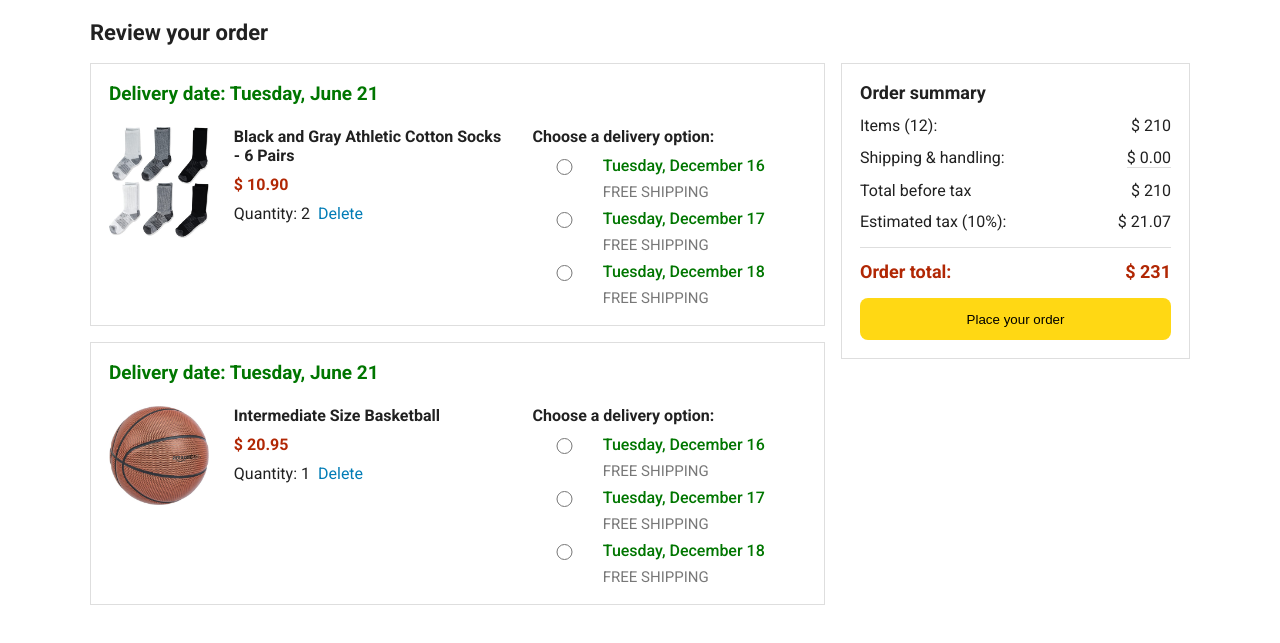
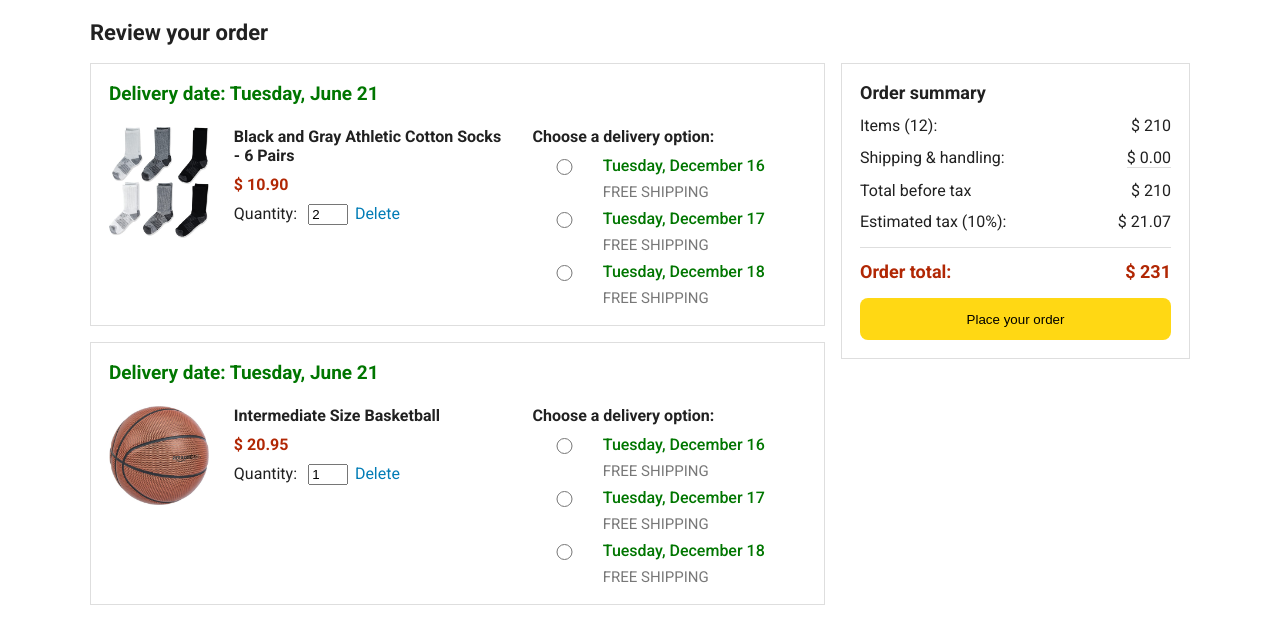
Before and after one commit to DenisaHazakova/Amazon-project, a website with bundled scripts: page checkout.html in a window 1280 px wide. Shown: the part 69-712 px from the top of the page. Built offline with nearby package versions, Linux system fonts and the light colour scheme.

Commit message:
updated quantity elements related (css, input for quantity inserted)

```diff
--- a/scripts/checkout.js
+++ b/scripts/checkout.js
@@ -113,34 +113,16 @@ function renderItemsInCartSummary() {
         quantityContainer.classList.add("quantityContainer");
 
         // create quantity
-        const cartItemQuantity = document.createElement("span");
+        const cartItemQuantityText = document.createElement('p');
+        cartItemQuantityText.innerHTML = 'Quantity:';
+        cartItemQuantityText.classList.add('cartItemQuantityText');
+        const cartItemQuantity = document.createElement("input");
+        cartItemQuantity.type = "number";
+        cartItemQuantity.min = "0";
         cartItemQuantity.classList.add("cartItemQuantity");
-        cartItemQuantity.innerHTML = "Quantity: " + cartItem.quantity;
+        cartItemQuantity.value =  cartItem.quantity;
+        quantityContainer.appendChild(cartItemQuantityText);
         quantityContainer.appendChild(cartItemQuantity);
-
-        // create spans element for buttons update, save and delete
-        // const updateSpan = document.createElement("span");
-        // updateSpan.innerHTML = "Update";
-        // updateSpan.classList.add("update-quantity");
-        // updateSpan.setAttribute("data-product-update-id", productId);
-        // quantityContainer.appendChild(updateSpan);
-
-        // updateSpan.addEventListener('click', ()=> {
-        //     console.log(productId, "z  updateSpanu");
-        //     cartItemContainer.classList.add('is-editing-quantity');
-        // })
-
-        // create input element for entering a new quantity in case of update link is clicked
-        // const quanityInput = document.createElement('input');
-        // quanityInput.classList.add('quantity-input');
-        // quantityContainer.appendChild(quanityInput);
-
-        // span created for save the changes made
-        // const saveSpan = document.createElement("span");
-        // saveSpan.innerHTML = "Save";
-        // saveSpan.classList.add("save-quantity");
-        // saveSpan.setAttribute("data-testid", productId);
-        // quantityContainer.appendChild(saveSpan);
 
         // span created for delete the element
         const deleteSpan = document.createElement("span");
--- a/styles/checkout.css
+++ b/styles/checkout.css
@@ -117,9 +117,26 @@ body {
   font-weight: 700;
 }
 
+.quantityContainer {
+  display: grid;
+  grid-template-columns: repeat(3, minmax(min-content, max-content));
+  grid-template-rows: 1fr;
+}
+
 .cartItemQuantity {
-  grid-row: 3/4;
+  grid-row: 1/1;
   margin-right: 0.5em;
+  width: 2rem;
+}
+
+.cartItemQuantityText {
+  margin: 0;
+  grid-row: 1/1;
+  margin-right: 0.7rem;
+}
+
+.delete-quantity {
+  grid-row: 1/1;
 }
 
 /* include update, save, delete spans elements */
```
